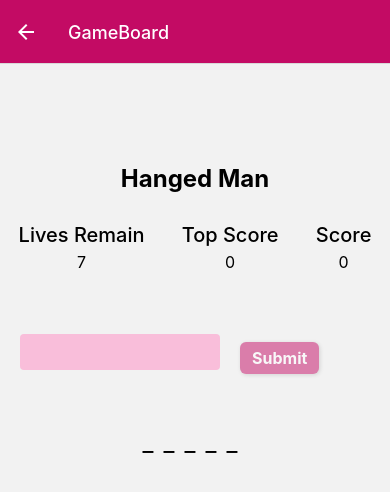
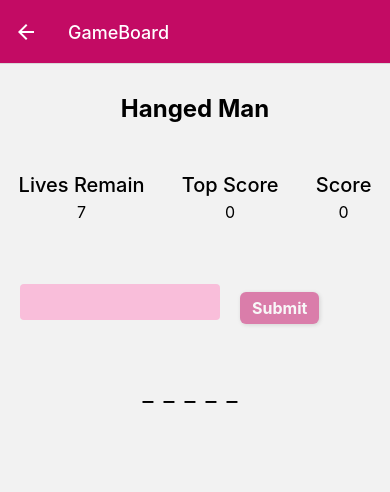
Before and after one commit to yadavmilind08/hanged-man, a React Native app: screen /GameBoard in a window 390 px wide. Shown: the top 492 px of the page. Built offline with nearby package versions, Linux system fonts and the light colour scheme.

Commit message:
fixed margin

```diff
--- a/src/screens/GameBoard.js
+++ b/src/screens/GameBoard.js
@@ -123,10 +123,10 @@ export const GameBoard = () => {
 const styles = StyleSheet.create({
   boardContainer: {
     flex: 1,
-    marginTop: 100,
+    marginTop: 30,
   },
   scoreSection: {
-    marginTop: 30,
+    marginTop: 50,
     flexDirection: "row",
     justifyContent: "space-around",
     alignItems: "center",
```
